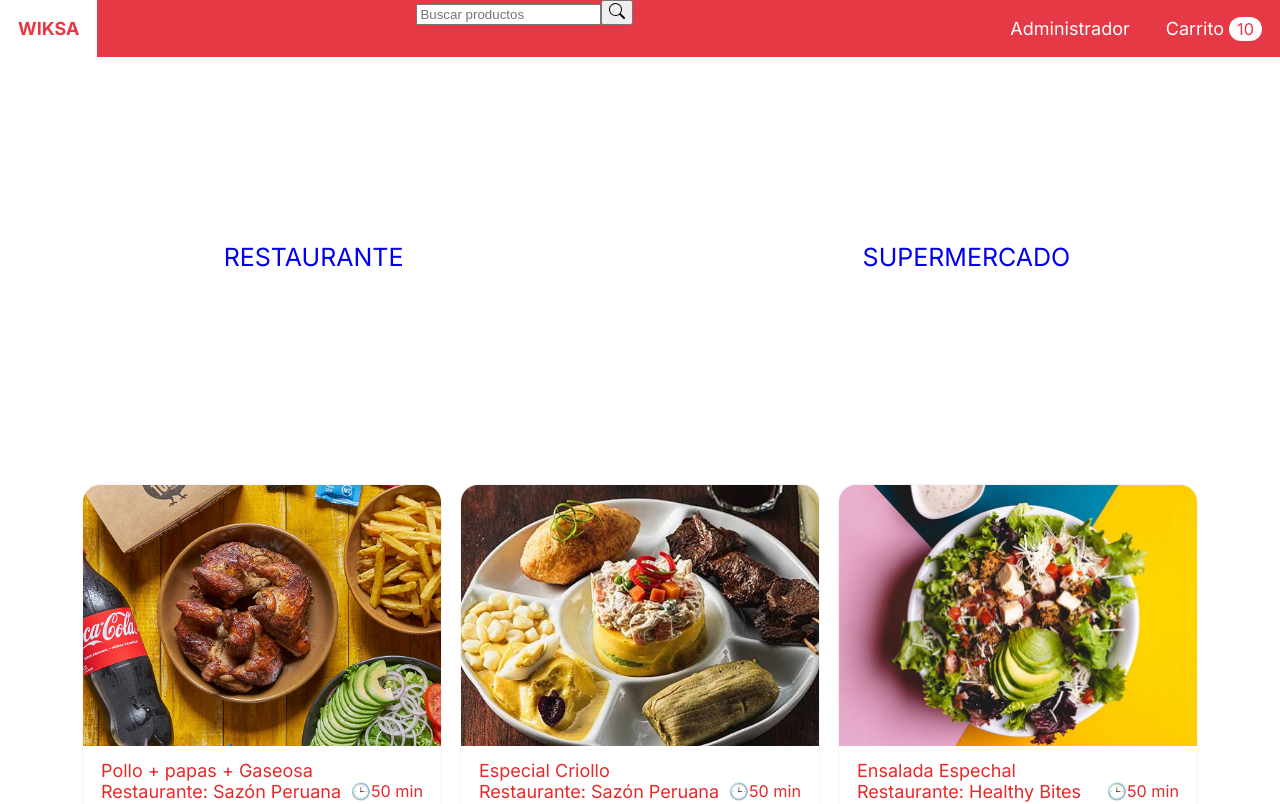
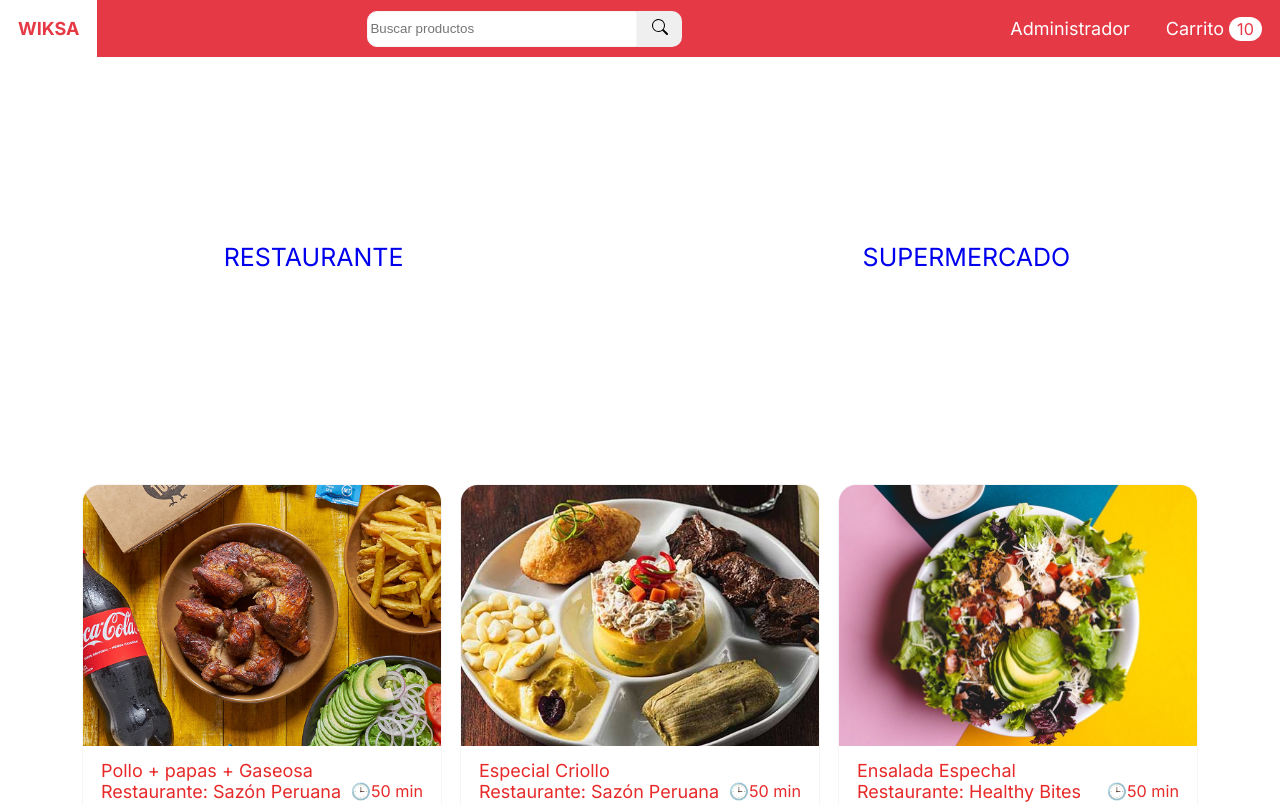
Before and after one commit to 4lex11/WebWiksa, a React (Create React App) app in the folder appfront/: page / in a window 1280 px wide. Shown: the top 804 px of the page. Built offline with nearby package versions, Linux system fonts and the light colour scheme.

Commit message:
Update menu.module.css

```diff
--- a/appfront/src/componentes/Menu/menu.module.css
+++ b/appfront/src/componentes/Menu/menu.module.css
@@ -56,3 +56,26 @@ header a:hover{ background: #fff; color: #e63946; cursor: pointer;}
     border-radius: 100rem;
     font-size: 0.9rem;
 }
+
+.buscardor{
+    display: flex;
+    justify-content: center;
+    align-items: center;
+}
+
+.buscardor input{
+    height: 2rem;
+    width: 15rem;
+    border: 1px solid whitesmoke;
+    outline: none;
+    border-radius: 10px 0 0 10px;
+}
+
+.buscardor button{
+    height: 2rem;
+    width: 2.5rem;
+    border-radius: 0 10px 10px 0;
+    border: none;
+    outline: none;
+    cursor: pointer;
+}
```
